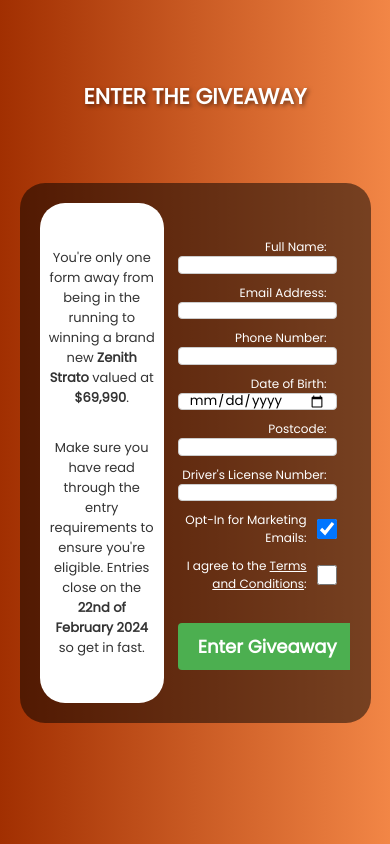
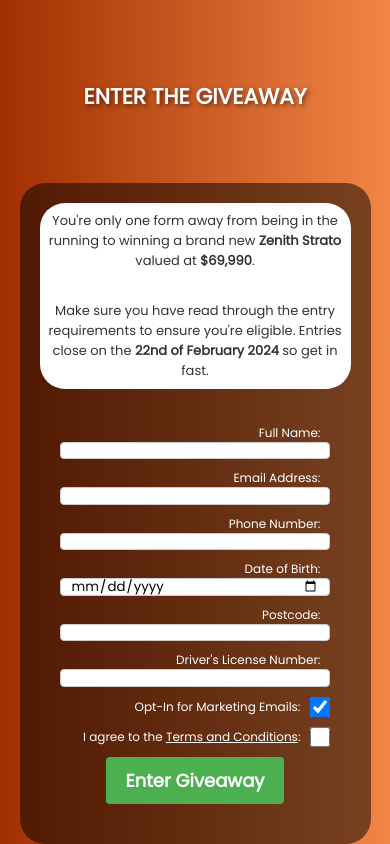
Before and after one commit to bradflavel/car-landing-page, a plain HTML site: page index.html in a window 390 px wide. Shown: the part 1688-2532 px from the top of the page. Drawn offline with Linux system fonts and the light colour scheme.

Commit message:
Changed form-container to be a column when width is below 600px

```diff
--- a/styles.css
+++ b/styles.css
@@ -531,8 +531,19 @@ footer {
     .enter-description-container {
         font-size: 13px;
         padding: 2.5%;
+        flex-basis: 25%;
     }
 
+    .enter-form-container {
+        flex-basis: 75%;
+    }
 
+    .enter-container {
+        flex-direction: column;
+    }
+
+    .submit-row {
+        margin: 0;
+    }
 
 }
```
